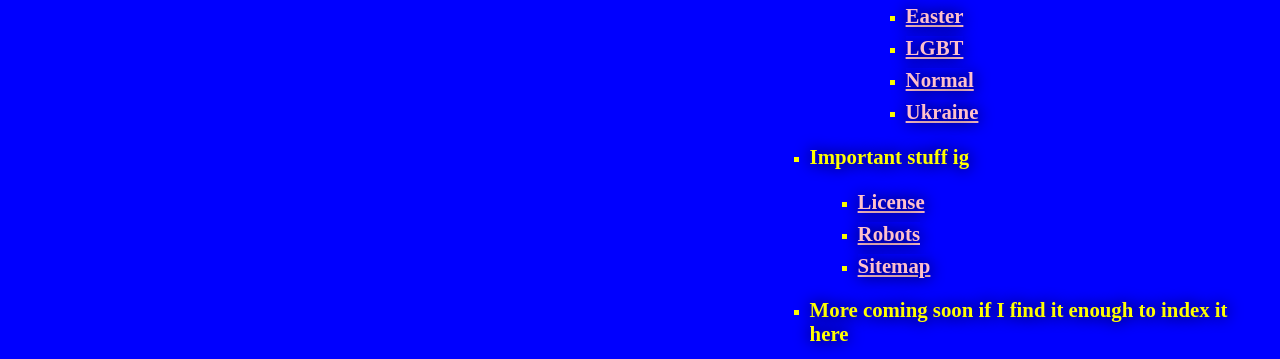
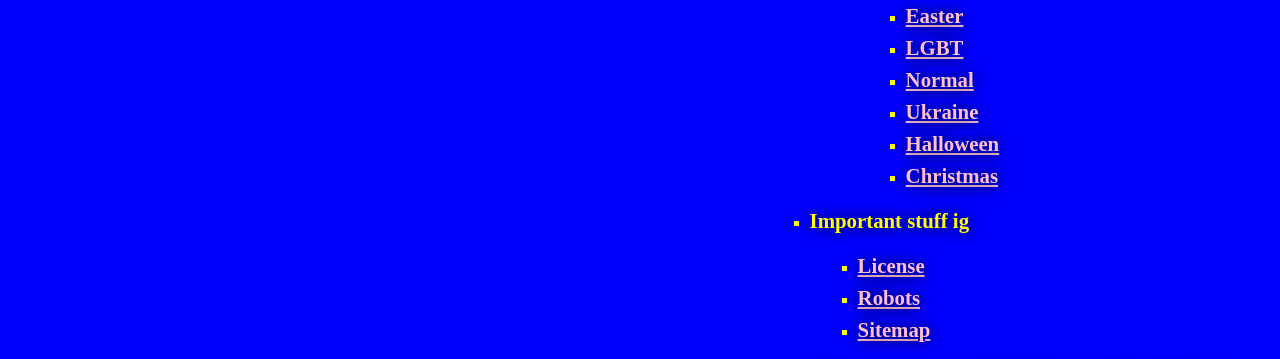
Before and after one commit to TruncatedDinoSour/website, a website: page page/90s/index.html in a window 1280 px wide. Shown: the part 2300-2659 px from the top of the page. Drawn offline with Linux system fonts and the light colour scheme.

Commit message:
Added christmas icon, add wasm to TODO, add favicons to 90s page
Signed-off-by: Ari Archer <ari.web.xyz@gmail.com>

```diff
--- a/page/90s/index.html
+++ b/page/90s/index.html
@@ -307,6 +307,16 @@
                                             >Ukraine</a
                                         >
                                     </li>
+                                    <li>
+                                        <a href="/favicons/ari-web-hw.png"
+                                            >Halloween</a
+                                        >
+                                    </li>
+                                    <li>
+                                        <a href="/favicons/ari-web-christmas.png"
+                                            >Christmas</a
+                                        >
+                                    </li>
                                 </ul>
                             </li>
                         </ul>
```
Also changed, not shown: TODO.md (+1 -0 lines), favicons/ari-web-christmas.png (added).
